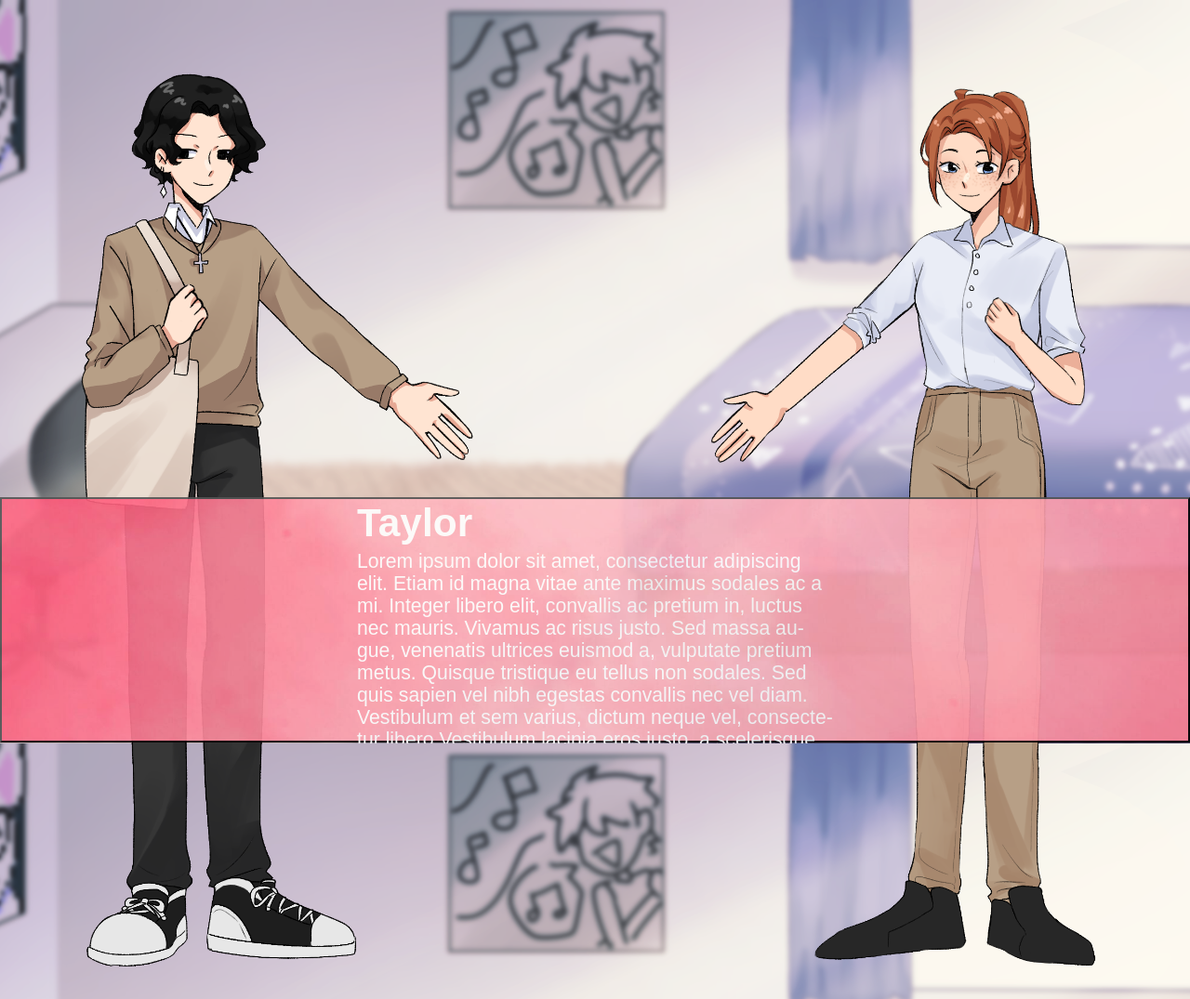
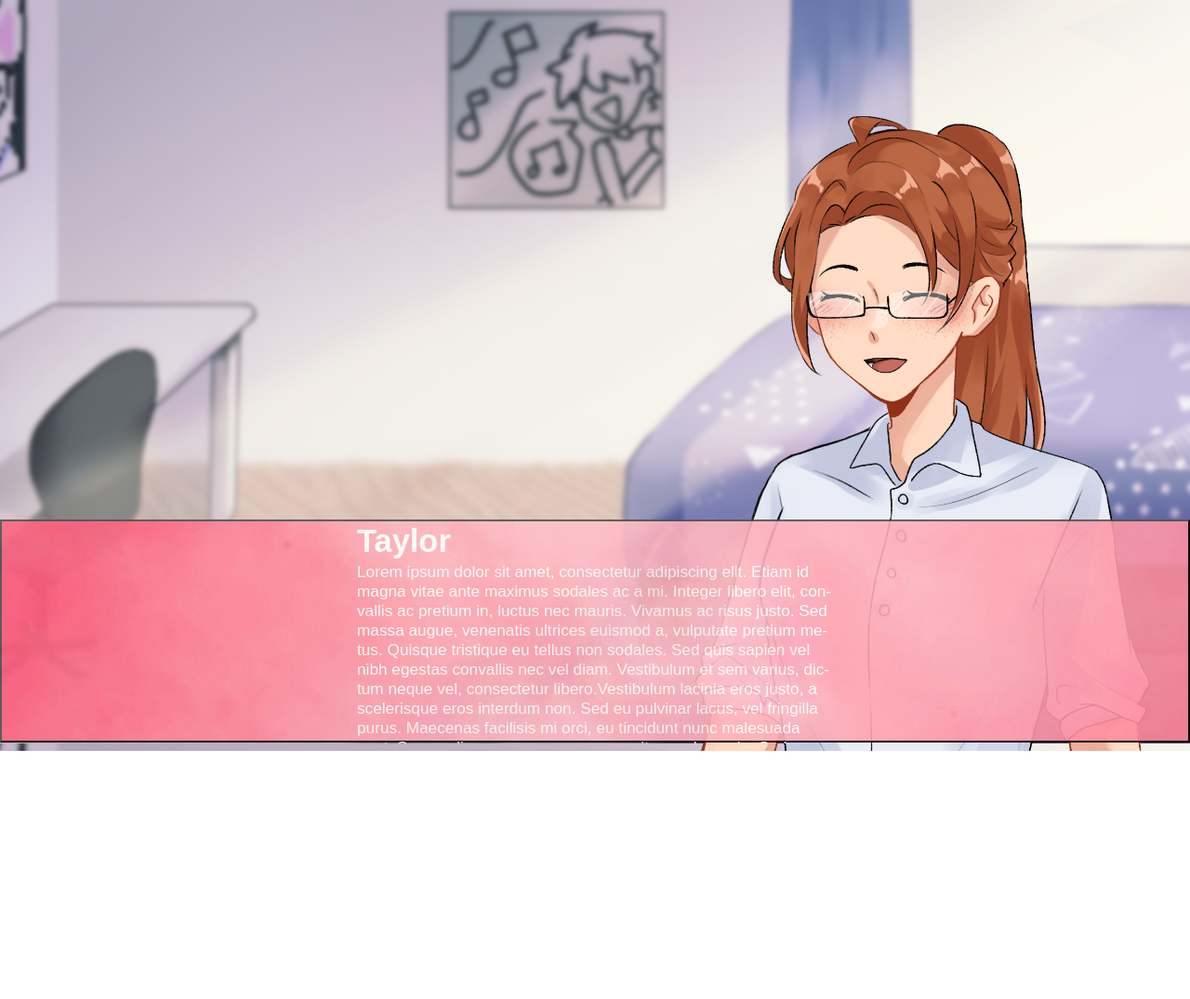
Before and after one commit to PixlePixle/Byte-University-The-Dating-Sim, a plain HTML site: page index.html in a window 1280 px wide. Shown: the whole page at 93% size. After the commit the page ends 808 px from the top, so only its background shows below. Drawn offline with Linux system fonts and the light colour scheme.

Commit message:
Changed Taylor Sprite and Updated CSS
Updated Taylor's sprite to use one of her actual sprites and updated CSS to better position characters.

```diff
--- a/index.html
+++ b/index.html
@@ -10,7 +10,7 @@
 <body>
     <div class="Sprites">
         <img id="SpriteLeft" src="imgs/characters/elliot_concept.png">
-        <img id="SpriteRight" src="imgs/characters/taylor_concept.png">
+        <img id="SpriteRight" src="imgs/characters/taylor_blush_smile.png">
     </div>
     <div class="OptionsWrapper">
         <div class="Options">
--- a/style.css
+++ b/style.css
@@ -31,13 +31,14 @@ body {
 .Sprites #SpriteLeft {
     position: absolute;
     transform: scaleX(-1);
-    top: 0;
+    bottom: -100vh;
     left: 2vw;
+    display: none;
 
 }
 
 .Sprites #SpriteRight {
-    top: 0;
+    bottom: -100vh;
     right: 2vw;
     position: absolute;
 }
@@ -84,7 +85,7 @@ body {
     -o-background-size: cover;
     opacity: 90%;
     width: 100%;
-    height: 33vh;
+    height: 30vh;
 }
 
 .BottomBox .Overlay{
@@ -96,7 +97,7 @@ body {
     max-width: 100%;
     height: auto;
     color: white;
-    font-size: calc((.4em + 1vmin) + (.4em + 0.2vmax));
+    font-size: calc((.4em + 0.5vmin) + (.4em + 0.2vmax));
     text-align: left;
 }
 
```
Also changed, not shown: imgs/characters/taylor_blush_smile - Copy.png (added), imgs/characters/taylor_blush_smile.png (added).
